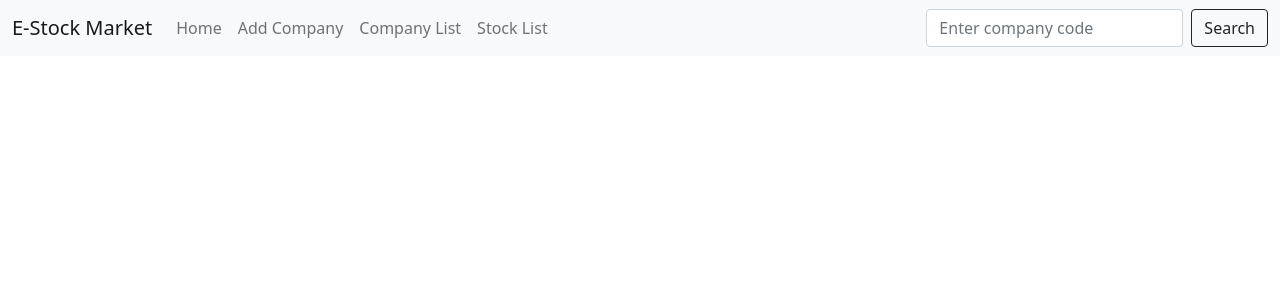
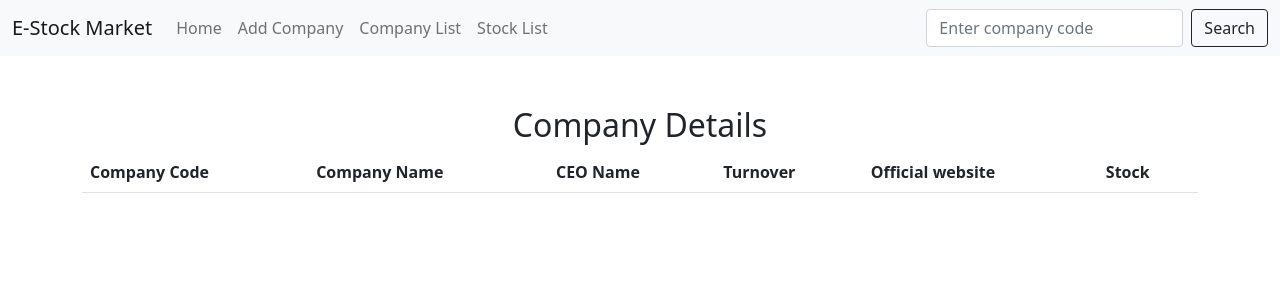
Before and after one commit to GouthamamithranRajuAshok/FSE2-Mern-Stack-Frontend, a React (Create React App) app in the folder e-stock-market/: page /SearchResult in a window 1280 px wide. Shown: the top 300 px of the page. Built offline with nearby package versions, Linux system fonts and the light colour scheme.

Commit message:
Implemented Search page design

```diff
--- a/e-stock-market/src/App.js
+++ b/e-stock-market/src/App.js
@@ -1,11 +1,16 @@
-import './App.css';
-import NavBarComponent from './components/navbar/NavbarComponent';
+import { BrowserRouter as Router, Route, Routes } from "react-router-dom";
+import "./App.css";
+import CompanySearch from "./components/company-search/CompanySearchComponent";
+import NavBarComponent from "./components/navbar/NavbarComponent";
 
 function App() {
   return (
-    <div>
+    <Router>
       <NavBarComponent />
-    </div>
+      <Routes>
+        <Route path="/SearchResult" element={<CompanySearch />} />
+      </Routes>
+    </Router>
   );
 }
 
--- /dev/null
+++ b/e-stock-market/src/components/company-search/CompanySearchComponent.css
@@ -0,0 +1,4 @@
+h2 {
+  text-align: center;
+  padding-top: 50px;
+}
--- /dev/null
+++ b/e-stock-market/src/components/company-search/CompanySearchComponent.jsx
@@ -0,0 +1,49 @@
+import { useEffect } from "react";
+import { useState } from "react";
+import { Container, Table } from "react-bootstrap";
+import { useLocation } from "react-router-dom";
+import "./CompanySearchComponent.css";
+
+const CompanySearch = () => {
+  const [searchedCompany, setSearchedCompany] = useState({});
+  const location = useLocation();
+
+  useEffect(() => {
+    console.log(location);
+  });
+
+  return (
+    <div>
+      <Container>
+        <h2>Company Details</h2>
+        <Table striped hover>
+          <thead>
+            <tr>
+              <th>Company Code</th>
+              <th>Company Name</th>
+              <th>CEO Name</th>
+              <th>Turnover</th>
+              <th>Official website</th>
+              <th>Stock</th>
+            </tr>
+          </thead>
+          <tbody>
+            {searchedCompany?.length > 0 &&
+              searchedCompany.map((item, key) => (
+                <tr key={key}>
+                  <td>{item.companyCode}</td>
+                  <td>{item.companyName}</td>
+                  <td>{item.companyCEO}</td>
+                  <td>{item.turnOver}</td>
+                  <td>{item.companyWebsite}</td>
+                  <td>{item.stock}</td>
+                </tr>
+              ))}
+          </tbody>
+        </Table>
+      </Container>
+    </div>
+  );
+};
+
+export default CompanySearch;
--- a/e-stock-market/src/components/navbar/NavbarComponent.jsx
+++ b/e-stock-market/src/components/navbar/NavbarComponent.jsx
@@ -1,11 +1,13 @@
 import { useState } from "react";
 import { Button, Form, Nav, Navbar } from "react-bootstrap";
+import { useNavigate } from "react-router-dom";
 
 const NavBarComponent = () => {
-  const [companyCode, setCompanyCode] = useState();
+  const [companyCode, setCompanyCode] = useState("");
+  const navigate = useNavigate();
 
   const searchHandler = () => {
-    console.log(companyCode);
+    navigate("/SearchResult", { state: { companyCode: companyCode } });
   };
 
   return (
```
